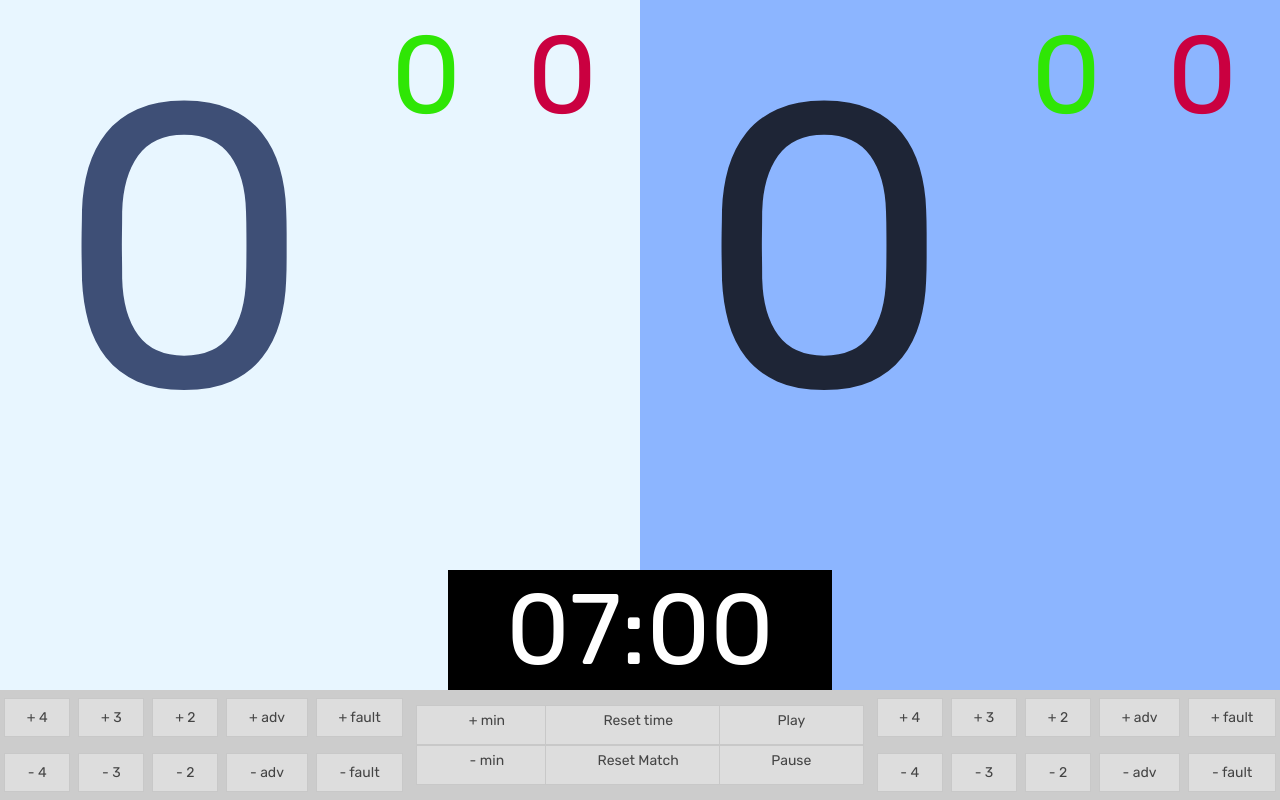
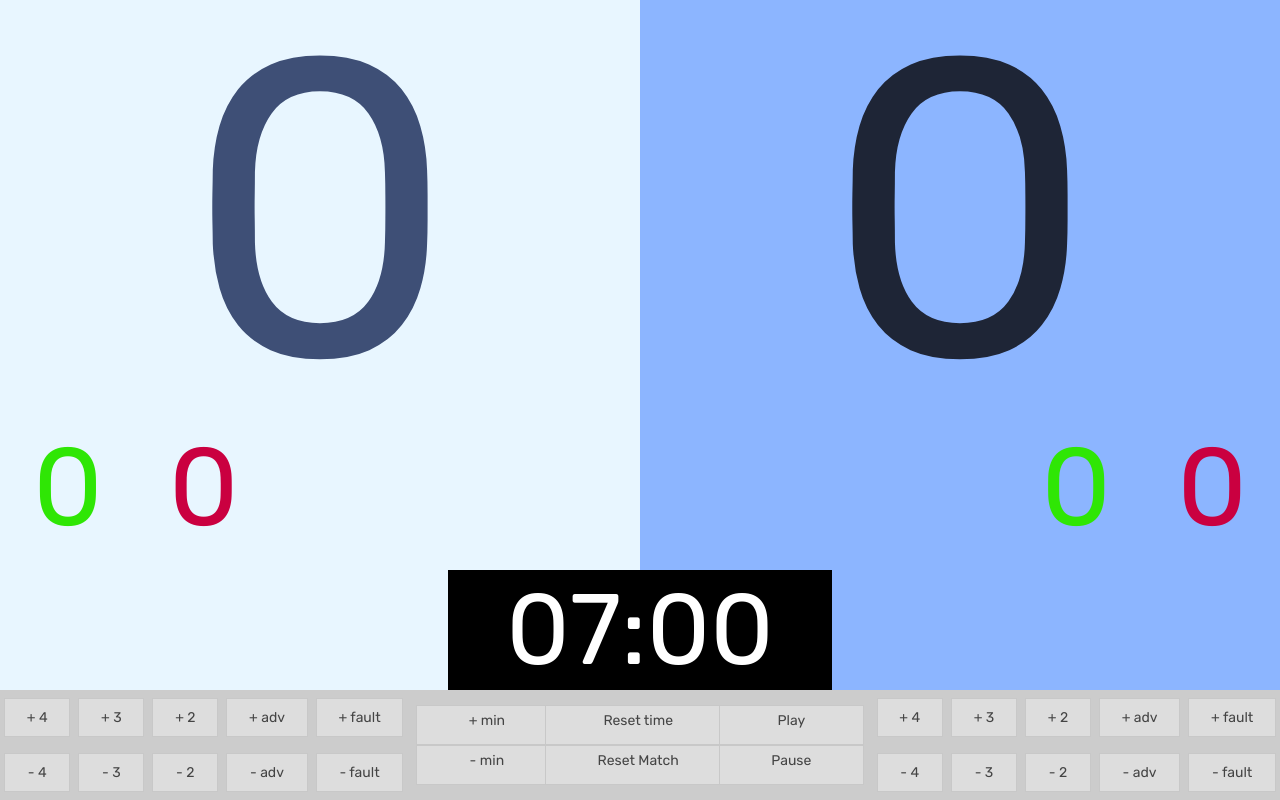
Before and after one commit to gcjbr/vue.js-bjj-scoreboard, a Vue app: page / in a window 1280 px wide. Built offline with nearby package versions, Linux system fonts and the light colour scheme.

Commit message:
Some minor visual changes to the clock

```diff
--- a/src/assets/style.scss
+++ b/src/assets/style.scss
@@ -23,7 +23,10 @@ $chronometer-c-t: #ffffff;
 $chronometer-c-b: #000000;
 $chronometer-p-bot: $control-h;
 
-
+* {
+  padding: 0;
+  margin: 0;
+}
 
 html, body{
 
@@ -31,11 +34,9 @@ html, body{
     font-family: Rubik;
     margin: 0;
     padding: 0;
-
     min-width: 100%;
     width: 100%;
     max-width: 100%;
-
     min-height: 100%;
     height: 100%;
     max-height: 100%;
@@ -51,28 +52,33 @@ body {
   flex-direction: column;
   width: 100%;
   min-height: 100%;
+  background-color: red;
 
 }
 
 
 .scoreboard {
   display: flex;
+  flex-grow: 1;
 
-  flex: 1;
-  height: calc(100% - #{$control-h});
 
 }
 
 .fighter {
   display: flex;
   width: 50%;
-  padding: 10px;
+  flex-wrap: wrap;
+  align-content: flex-start;
 }
 
+
 .fighter-points {
-  width: 70%;
+  width: 100%;
   text-align: center;
-  font-size: 40.2em;
+  font-size: 42.2em;
+  line-height: 1em;
+  align-self: flex-start;
+
 
 
 }
@@ -80,17 +86,20 @@ body {
 .fighter1 {
   background-color: $fighter1-c-b;
   color: $fighter1-c-t;
+
 }
 
 .fighter2 {
   background-color: $fighter2-c-b;
   color: $fighter2-c-t;
+  justify-content: flex-end;
 }
 
 .adv, .fau {
   font-size: 11em;
   padding: 0 .3em;
-  text-align: right;
+  text-align: left;
+
 }
 
 .adv {
@@ -101,9 +110,6 @@ body {
   color: $fau-c;
 }
 
-.fighter2 .adv, .fighter2 .fau {
-  text-align: right;
-}
 
 .chronometer {
   background-color: $chronometer-c-b;
--- a/src/components/Scoreboard.vue
+++ b/src/components/Scoreboard.vue
@@ -10,7 +10,7 @@
       <div class="adv">{{ fighter2.advantage }}</div>
       <div class="fau">{{ fighter2.fault }}</div>
     </div>
-      <div class="chronometer"> {{ time }}</div>
+      <div class="chronometer"> <span>{{ time }} </span></div>
 </div>
 
 </template>
```
